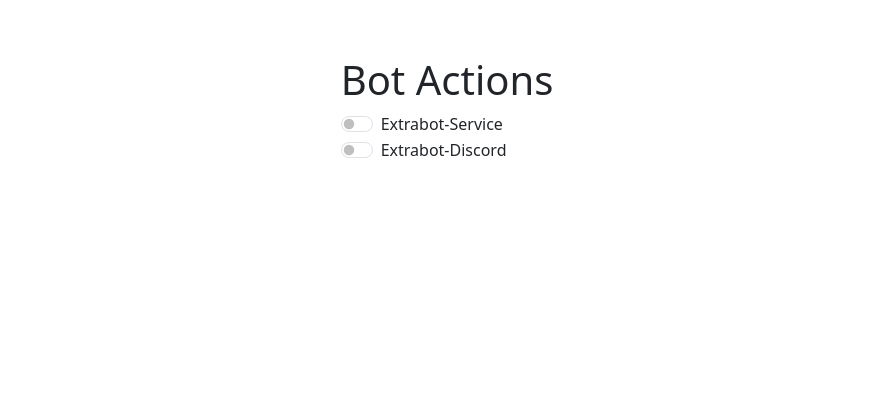
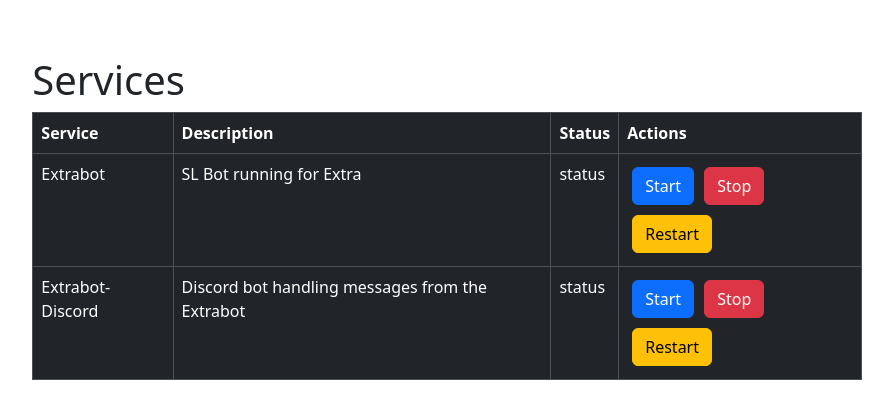
Before and after one commit to dewie102/ServicesAPI-FE, a Flask app: page / in a window 1280 px wide. Shown: the top 419 px of the page, without its empty margins (193-1086 px from the left). Run offline with Flask 3, Linux system fonts and the light colour scheme.

Commit message:
Basic table structure established and dynamic buttons created

```diff
--- /dev/null
+++ b/src/static/css/main-style.css
@@ -0,0 +1,9 @@
+* {
+    margin: 0;
+    padding: 0;
+    box-sizing: border-box;
+}
+
+.btn {
+    margin: 5px;
+}
--- /dev/null
+++ b/src/static/js/action-buttons.js
@@ -0,0 +1,32 @@
+const serviceIDs = ["Extrabot", "Extrabot-Discord"];
+
+function createActionButtons(parentHTML) {
+    var actionDiv = document.createElement("div");
+
+    var start_button = document.createElement("button");
+    start_button.classList = ["btn btn-primary"];
+    start_button.textContent = "Start";
+    start_button.addEventListener();
+
+    var stop_button = document.createElement("button");
+    stop_button.classList = ["btn btn-danger"];
+    stop_button.textContent = "Stop";
+
+    var restart_button = document.createElement("button");
+    restart_button.classList = ["btn btn-warning"];
+    restart_button.textContent = "Restart";
+
+    actionDiv.appendChild(start_button);
+    actionDiv.appendChild(stop_button);
+    actionDiv.appendChild(restart_button);
+
+    parentHTML.appendChild(actionDiv);
+}
+
+serviceIDs.forEach((id) => {
+    var serviceAction = document
+        .getElementById(id)
+        .getElementsByClassName("Actions")[0];
+
+    createActionButtons(serviceAction);
+});
--- a/src/templates/index.html
+++ b/src/templates/index.html
@@ -5,23 +5,32 @@
 {% endblock %}
 {% block content %}
 <div class="d-flex flex-column align-items-center">
-    <div>
-        <h1>Bot Actions</h1>
+    <div class="container-fluid col-md-8">
+        <h1>Services</h1>
 
-        <form>
-            <div class="form-check form-switch">
-                <label class="form-check-label">
-                    Extrabot-Service
-                    <input class="form-check-input" role="switch" type="checkbox" id="Extrabot-Service">
-                </label>
-            </div>
-            <div class="form-check form-switch">
-                <label class="form-check-label">
-                    Extrabot-Discord
-                    <input class="form-check-input" role="switch" type="checkbox" id="Extrabot-Discord">
-                </label>
-            </div>
-        </form>
+        <table class="table table-dark table-hover table-bordered">
+            <thead class="table-dark">
+                <th scope="col" class="col">Service</th>
+                <th scope="col" class="col">Description</th>
+                <th scope="col" class="col">Status</th>
+                <th scope="col" class="col">Actions</th>
+            </thead>
+            <tbody>
+                <tr id="Extrabot">
+                    <td>Extrabot</td>
+                    <td>SL Bot running for Extra</td>
+                    <td>status</td>
+                    <td class="Actions"></td>
+                </tr>
+                <tr id="Extrabot-Discord">
+                    <td>Extrabot-Discord</td>
+                    <td>Discord bot handling messages from the Extrabot</td>
+                    <td>status</td>
+                    <td class="Actions"></td>
+                </tr>
+            </tbody>
+        </table>
     </div>
 </div>
+<script src="{{ url_for('static', filename='js/action-buttons.js') }}"></script>
 {% endblock %}
--- a/src/templates/layout.html
+++ b/src/templates/layout.html
@@ -3,11 +3,12 @@
 
 <head>
     {% block head %}
-    <meta charset="UTF-8"/>
-    <meta name="viewport" content="width=device-width, initial-scale=1.0"/>
+    <meta charset="UTF-8" />
+    <meta name="viewport" content="width=device-width, initial-scale=1.0" />
     <link href="https://cdn.jsdelivr.net/npm/bootstrap@5.3.2/dist/css/bootstrap.min.css" rel="stylesheet"
         integrity="sha384-T3c6CoIi6uLrA9TneNEoa7RxnatzjcDSCmG1MXxSR1GAsXEV/Dwwykc2MPK8M2HN" crossorigin="anonymous">
-    <link rel="stylesheet" href="{{ url_for('static', filename='css/main_style.css') }}">
+    <link rel="stylesheet" href="{{ url_for('static', filename='css/main-style.css') }}">
+    <link rel="shortcut icon" href="{{ url_for('static', filename='favicon.ico') }}">
     <title>{% block title %}{% endblock %} - My Webpage</title>
     {% endblock %}
 </head>
```
Also changed, not shown: src/static/css/main_style.css (deleted), src/static/favicon.ico (added). Lines whose indentation alone changed are shown as unchanged.
